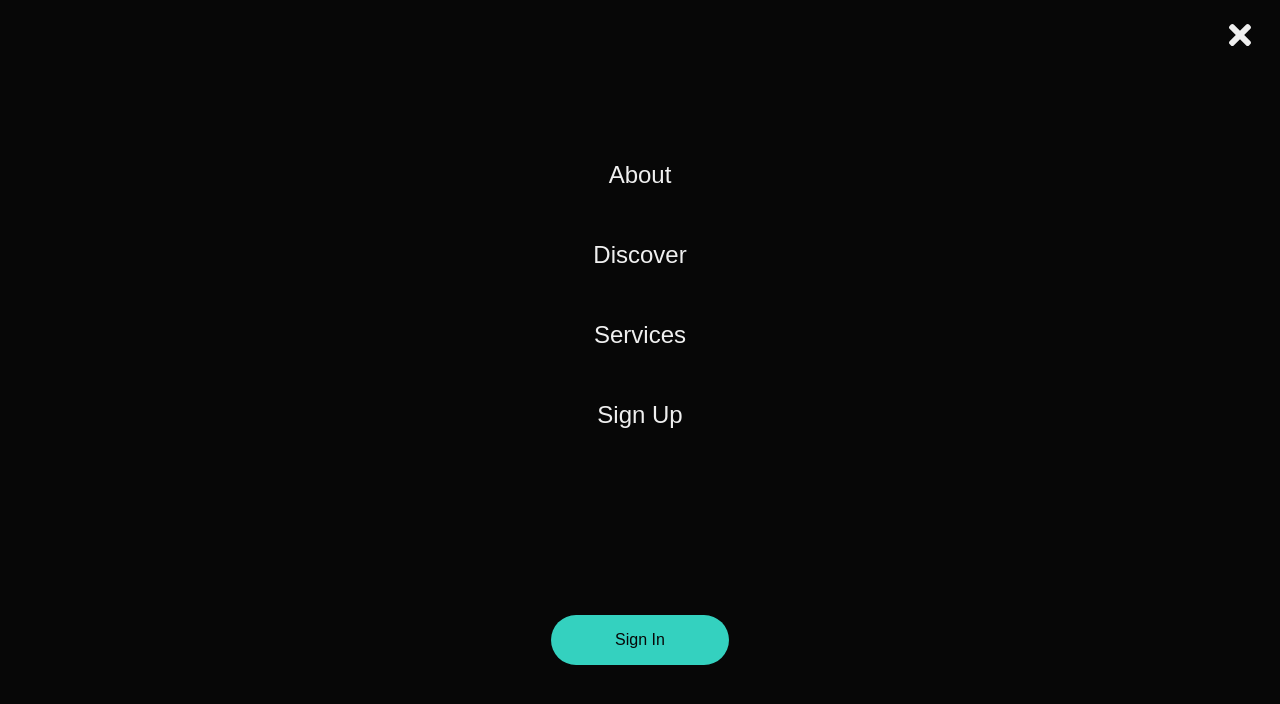
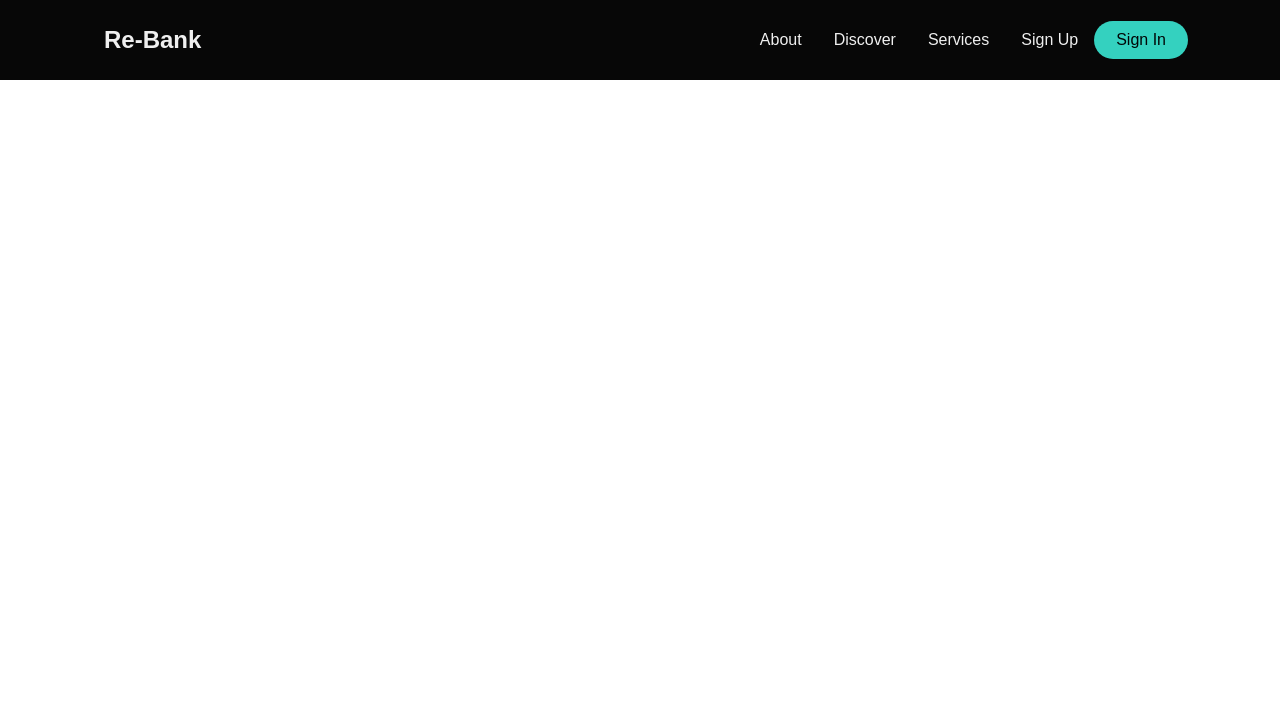
Before and after one commit to arpitnath/react_app, a React (Create React App) app in the folder client/: page / in a window 1280 px wide. Shown: the top 704 px of the page. Built offline with nearby package versions, Linux system fonts and the light colour scheme.

Commit message:
organising files

```diff
--- a/client/src/App.js
+++ b/client/src/App.js
@@ -1,12 +1,11 @@
 import "./App.css";
 import { BrowserRouter as Router } from "react-router-dom";
-import Navbar from "./components/Navbar";
-import Sidebar from "./components/Sidebar";
+
+import Home from "./pages/Home";
 function App() {
   return (
     <Router>
-      <Sidebar />
-      <Navbar />
+      <Home />
     </Router>
   );
 }
--- a/client/src/components/Navbar.js
+++ b/client/src/components/Navbar.js
@@ -13,6 +13,7 @@
 } from "./styleSheet";
 const Navbar = () => {
   return (
+    <>
       <Nav>
         <NavbarContainer>
           <NavLogo to="/">Re-Bank</NavLogo>
@@ -43,6 +44,7 @@
           </NavMenu>
         </NavbarContainer>
       </Nav>
+    </>
   );
 };
 
--- a/client/src/components/styleSheet.js
+++ b/client/src/components/styleSheet.js
@@ -135,9 +135,8 @@
   top: 0;
   left: 0;
   transition: 0.3s ease-in-out;
-  /* opacity: ${({ isOpen }) => (isOpen ? "100%" : "0")};
-  top: ${({ isOpen }) => (isOpen ? "0" : "-100%")}; */
-  top: 0;
+  opacity: ${({ isOpen }) => (isOpen ? "100%" : "0")};
+  top: ${({ isOpen }) => (isOpen ? "0" : "-100%")};
 `;
 
 export const CloseIcon = styled(FaTimes)`
--- /dev/null
+++ b/client/src/pages/Home.js
@@ -0,0 +1,14 @@
+import React from "react";
+import Navbar from "../components/Navbar";
+import Sidebar from "../components/Sidebar";
+
+const Home = () => {
+  return (
+    <div>
+      <Navbar />
+      <Sidebar />
+    </div>
+  );
+};
+
+export default Home;
```
Lines whose indentation alone changed are shown as unchanged.
